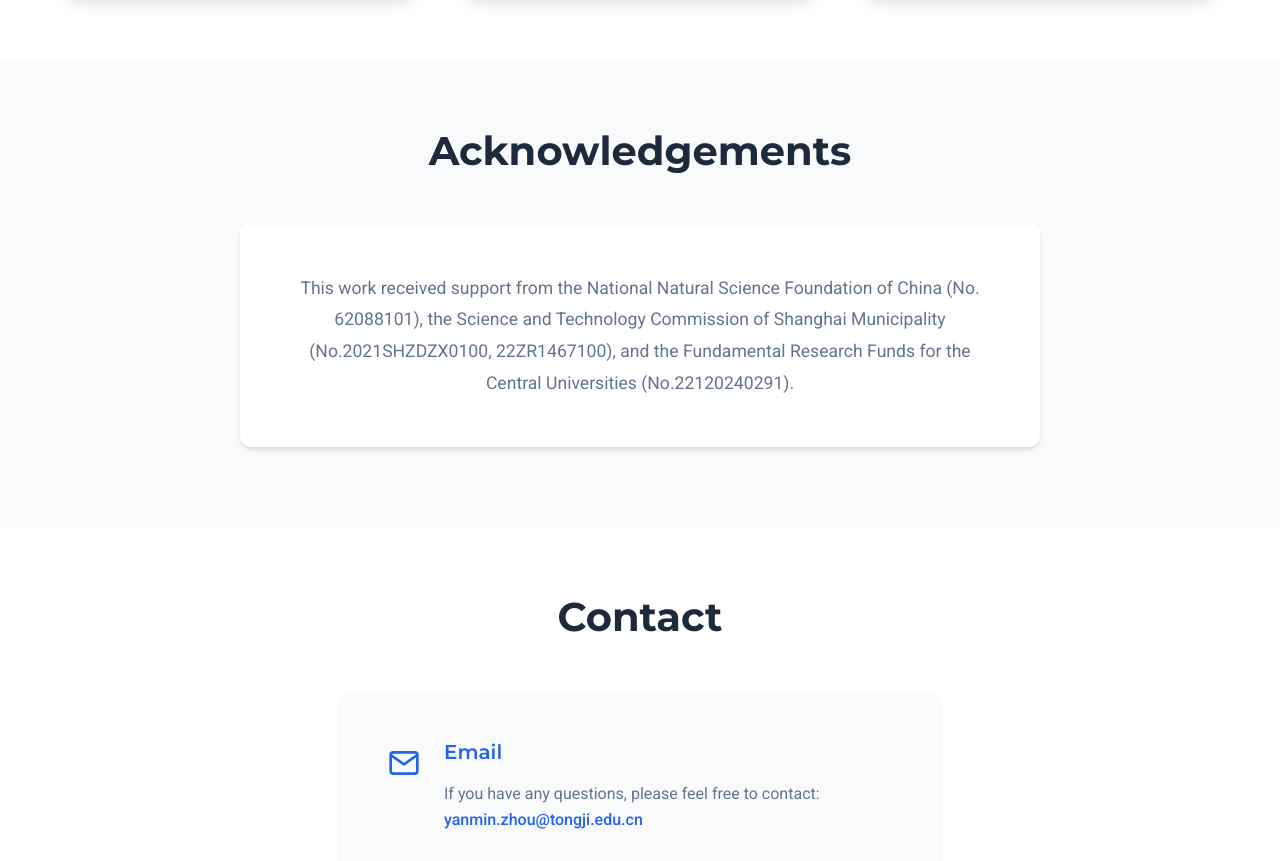
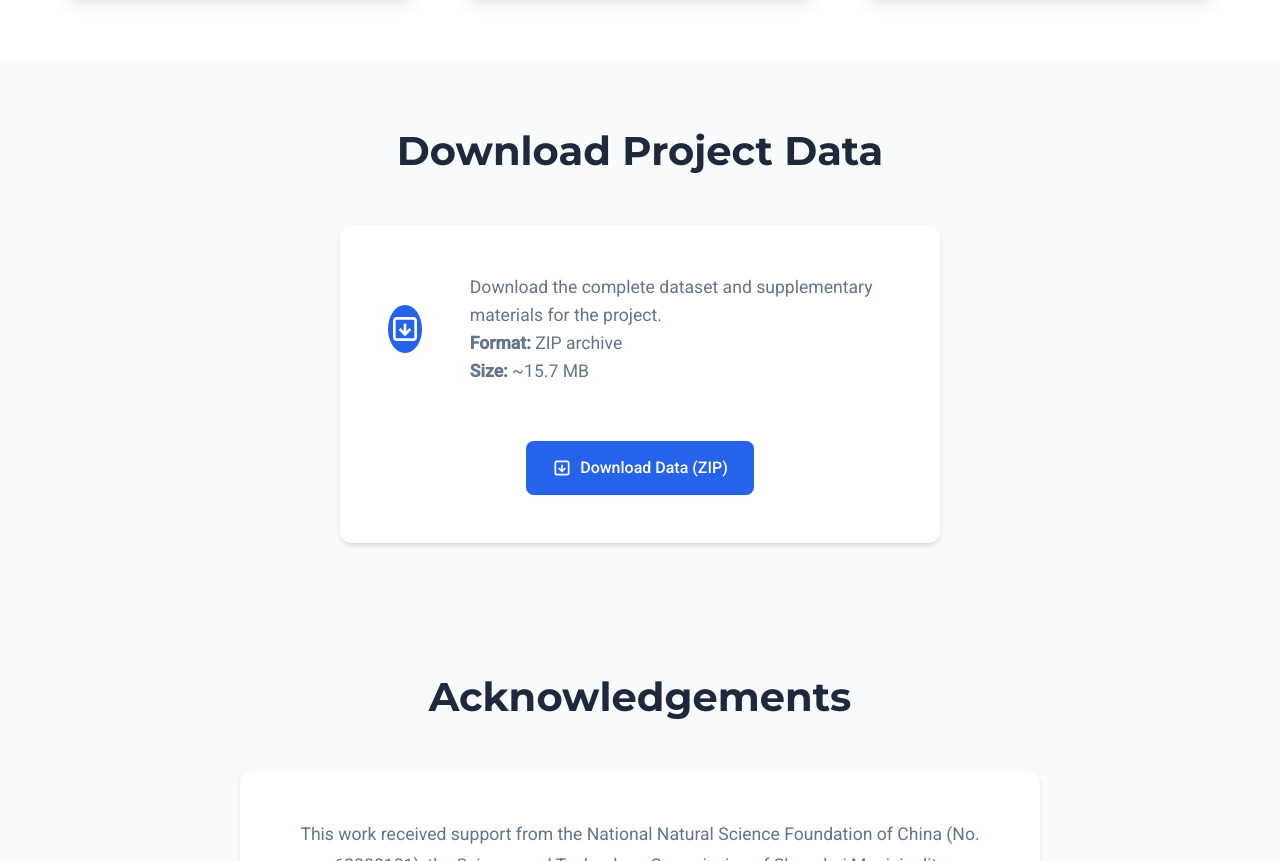
Before and after one commit to Travelers-lab/I-MP, a plain HTML site: page index.html in a window 1280 px wide. Shown: the part 3116-3977 px from the top of the page. Drawn offline with Linux system fonts and the light colour scheme.

Commit message:
upload data

```diff
--- a/assets/css/style.css
+++ b/assets/css/style.css
@@ -1,3 +1,105 @@
+/* Data Download Section */
+.download-section {
+    background-color: var(--bg-secondary);
+    padding: var(--spacing-2xl) 0;
+}
+
+.download-content {
+    max-width: 600px;
+    margin: 0 auto;
+    background: var(--bg-primary);
+    border-radius: var(--border-radius-lg);
+    box-shadow: var(--shadow-md);
+    padding: var(--spacing-xl);
+    display: flex;
+    flex-direction: column;
+    align-items: center;
+    gap: var(--spacing-lg);
+}
+
+.download-info {
+    display: flex;
+    align-items: center;
+    gap: var(--spacing-md);
+    margin-bottom: var(--spacing-md);
+}
+
+.download-icon {
+    display: flex;
+    align-items: center;
+    justify-content: center;
+    background: var(--primary-color);
+    color: var(--text-light);
+    border-radius: 50%;
+    width: 48px;
+    height: 48px;
+    box-shadow: var(--shadow-sm);
+    margin-right: var(--spacing-md);
+}
+
+.download-icon svg {
+    width: 32px;
+    height: 32px;
+    color: var(--text-light);
+}
+
+.download-details p {
+    font-size: 1.1rem;
+    color: var(--text-secondary);
+    margin: 0;
+}
+
+.btn-download {
+    display: inline-flex;
+    align-items: center;
+    gap: var(--spacing-xs);
+    background-color: var(--primary-color);
+    color: var(--text-light);
+    font-weight: 600;
+    font-size: 1rem;
+    padding: 12px 28px;
+    border-radius: var(--border-radius);
+    border: none;
+    box-shadow: var(--shadow-sm);
+    text-decoration: none;
+    transition: background var(--transition-fast), box-shadow var(--transition-fast), transform var(--transition-fast);
+    cursor: pointer;
+}
+
+.btn-download:hover,
+.btn-download:focus {
+    background-color: var(--primary-dark);
+    box-shadow: var(--shadow-lg);
+    transform: translateY(-2px) scale(1.03);
+    outline: 2px solid var(--primary-dark);
+    outline-offset: 2px;
+}
+
+.btn-download-icon {
+    display: flex;
+    align-items: center;
+}
+
+.btn-download-icon svg {
+    width: 20px;
+    height: 20px;
+    color: var(--text-light);
+}
+
+@media (max-width: 600px) {
+    .download-content {
+        padding: var(--spacing-lg);
+    }
+    .download-info {
+        flex-direction: column;
+        align-items: flex-start;
+        gap: var(--spacing-sm);
+    }
+    .download-icon {
+        margin-right: 0;
+        margin-bottom: var(--spacing-sm);
+    }
+}
 /* CSS Variables for easy customization */
 :root {
     /* Color Palette */
--- a/index.html
+++ b/index.html
@@ -236,6 +236,41 @@
         </div>
     </section>
 
+    <!-- Data Download Section -->
+    <section class="section download-section" id="data-download">
+        <div class="container">
+            <h2 class="section-title">Download Project Data</h2>
+            <div class="download-content" role="region" aria-label="Project Data Download">
+                <div class="download-info">
+                    <!-- Accessible file icon (SVG) -->
+                    <span class="download-icon" aria-hidden="true">
+                        <svg width="32" height="32" viewBox="0 0 24 24" fill="none" stroke="currentColor" stroke-width="2" aria-hidden="true" focusable="false">
+                            <path d="M12 16v-8"></path>
+                            <path d="M8 12l4 4 4-4"></path>
+                            <rect x="4" y="4" width="16" height="16" rx="2"></rect>
+                        </svg>
+                    </span>
+                    <div class="download-details">
+                        <p>
+                            Download the complete dataset and supplementary materials for the project.<br>
+                            <strong>Format:</strong> ZIP archive<br>
+                            <strong>Size:</strong> ~15.7 MB
+                        </p>
+                    </div>
+                </div>
+                <a href="./data/data.zip" class="btn btn-download" download aria-label="Download project_data.zip (ZIP, 15.7 MB)">
+                    <span class="btn-download-icon" aria-hidden="true">
+                        <svg width="20" height="20" viewBox="0 0 24 24" fill="none" stroke="currentColor" stroke-width="2">
+                            <path d="M12 16v-8"></path>
+                            <path d="M8 12l4 4 4-4"></path>
+                            <rect x="4" y="4" width="16" height="16" rx="2"></rect>
+                        </svg>
+                    </span>
+                    Download Data (ZIP)
+                </a>
+            </div>
+        </div>
+    </section>
     <!-- Acknowledgements Section -->
     <section class="section acknowledgements" id="acknowledgements">
         <div class="container">
```
Also changed, not shown: 1 other file.
